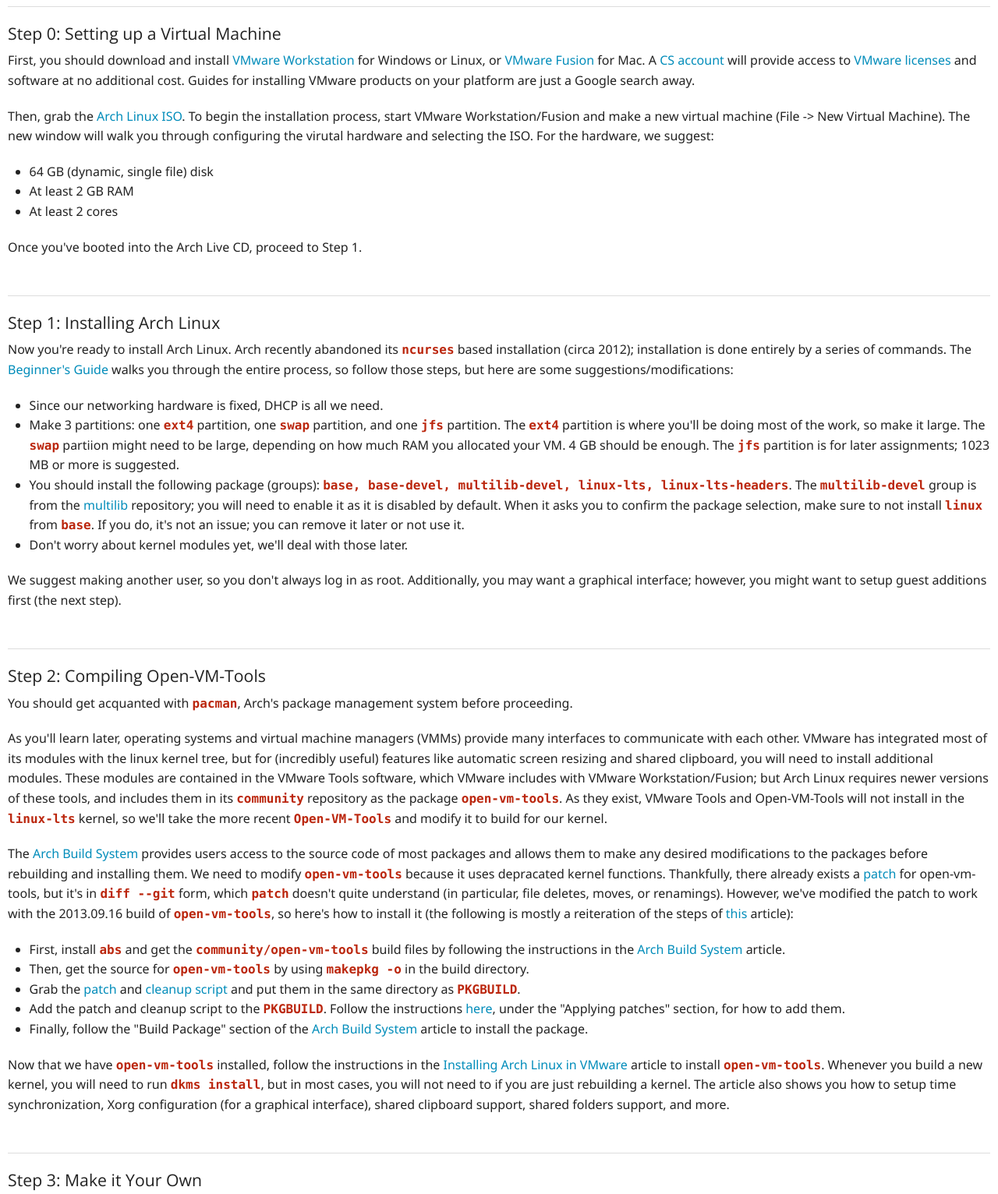
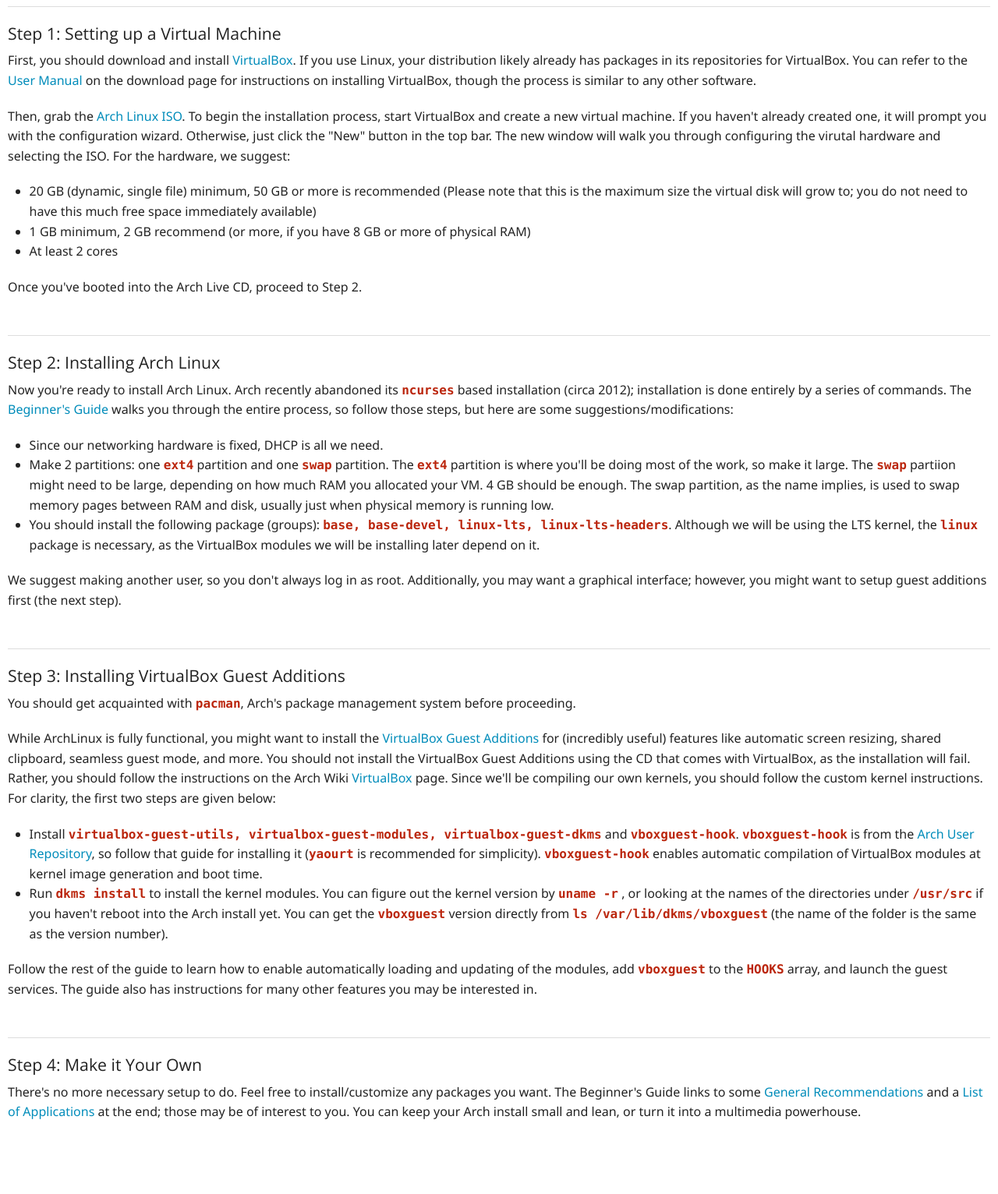
Before and after one commit to aetavakkol/cs4118-pub, a plain HTML site: page setup_guide/index.html in a window 1280 px wide. Shown: the part 380-1912 px from the top of the page at 78% size. After the commit the page ends 1850 px from the top, so only its background shows below. Drawn offline with nearby package versions, Linux system fonts and the light colour scheme.

Commit message:
Modified the instructions to use VirtualBox, instead of VMware

```diff
--- a/setup_guide/index.html
+++ b/setup_guide/index.html
@@ -61,17 +61,17 @@
                  -->
             <dd data-magellan-arrival="preface" class="active"><a
             href="#preface">Preface</a></dd>
-            <dd data-magellan-arrival="step0"><a href="#step0">Step 0</a></dd>
             <dd data-magellan-arrival="step1"><a href="#step1">Step 1</a></dd>
             <dd data-magellan-arrival="step2"><a href="#step2">Step 2</a></dd>
             <dd data-magellan-arrival="step3"><a href="#step3">Step 3</a></dd>
+            <dd data-magellan-arrival="step4"><a href="#step4">Step 4</a></dd>
         </dl>
     </div>
 
     <!-- The page content (surrounded by a div just for the padding) -->
     <div id="container">
         <h3 id="title">Setting up an Arch Linux (x64) Virtual Machine in
-            VMware</h3>
+            VirtualBox</h3>
 
         <br />
 
@@ -98,7 +98,7 @@
             to help walk you through even the obscure features of the
             distribution. This guide will point you to Arch guides detailing
             how to setup your system and detail any modifications necessary
-            to get it to work on VMware Workstation.
+            to get it to work on VirtualBox.
         </p>
         <p>
             <i>We recommend you use a virtual machine manager for this class,
@@ -107,72 +107,68 @@
             of this course.</i>
         </p>
 
-        <h5 data-magellan-destination="step0" id="step0" class="marker">A</h5>
+        <h5 data-magellan-destination="step1" id="step1" class="marker">A</h5>
         <hr>
-        <h5>Step 0: Setting up a Virtual Machine</h5>
+        <h5>Step 1: Setting up a Virtual Machine</h5>
         <p>
             First, you should download and install <a
-            href="http://www.vmware.com/products/ws/">VMware
-            Workstation</a> for Windows or Linux, or <a
-            href="http://www.vmware.com/products/fusion/">VMware Fusion</a> for
-            Mac. A <a href="http://www.cs.columbia.edu/~crf/accounts/">CS
-            account</a> will provide access to <a
-            href="http://www1.cs.columbia.edu/crf/software/vmware">VMware
-            licenses</a> and software at no additional cost. Guides for
-            installing VMware products on your platform are just a Google
-            search away.
+            href="https://www.virtualbox.org/wiki/Downloads">VirtualBox</a>.
+			If you use Linux, your distribution likely already has
+			packages in its repositories for VirtualBox. You can refer to
+			the <a href="https://www.virtualbox.org/manual/UserManual.html
+			">User Manual</a> on the download page for instructions on
+			installing VirtualBox, though the process is similar to any
+			other software.
         </p>
         <p>
             Then, grab the <a href="https://www.archlinux.org/download/">Arch
-            Linux ISO</a>. To begin the installation process, start VMware
-            Workstation/Fusion and make a new virtual machine (File -> New
-            Virtual Machine). The new window will walk you through configuring
-            the virutal hardware and selecting the ISO. For the hardware,
-            we suggest:
+            Linux ISO</a>. To begin the installation process, start VirtualBox
+			and create a new virtual machine. If you haven't already created
+			one, it will prompt you with the configuration wizard. Otherwise,
+			just click the "New" button in the top bar. The new window will
+			walk you through configuring the virutal hardware and selecting
+			the ISO. For the hardware, we suggest:
         </p>
         <ul>
-            <li>64 GB (dynamic, single file) disk</li>
-            <li>At least 2 GB RAM</li>
+            <li>20 GB (dynamic, single file) minimum, 50 GB or more is
+				recommended (Please note that this is the maximum size the
+				virtual disk will grow to; you do not need to have this much
+				free space immediately available)</li>
+            <li>1 GB minimum, 2 GB recommend (or more, if you have 8 GB or
+				more of physical RAM)</li>
             <li>At least 2 cores</li>
         </ul>
         <p>
-            Once you've booted into the Arch Live CD, proceed to Step 1.
+            Once you've booted into the Arch Live CD, proceed to Step 2.
         </p>
 
-        <h5 data-magellan-destination="step1" id="step1" class="marker">A</h5>
+        <h5 data-magellan-destination="step2" id="step2" class="marker">A</h5>
         <hr>
-        <h5>Step 1: Installing Arch Linux</h5>
+        <h5>Step 2: Installing Arch Linux</h5>
         <p>
             Now you're ready to install Arch Linux. Arch recently abandoned
             its <code>ncurses</code> based installation (circa 2012);
             installation is done entirely by a series of commands. The <a
-            href="https://wiki.archlinux.org/index.php/Beginners'_Guide">Beginner's
-            Guide</a> walks you through the entire process, so follow those
-            steps, but here are some suggestions/modifications:
+            href="https://wiki.archlinux.org/index.php/Beginners'_Guide">
+			Beginner's Guide</a> walks you through the entire process, so
+			follow those steps, but here are some suggestions/modifications:
         </p>
         <ul>
             <li>Since our networking hardware is fixed, DHCP is all
                 we need.</li>
-            <li>Make 3 partitions: one <code>ext4</code> partition,
-                one <code>swap</code> partition, and one <code>jfs</code>
-                partition. The <code>ext4</code> partition is where
-                you'll be doing most of the work, so make it large. The
-                <code>swap</code> partiion might need to be large,
-                depending on how much RAM you allocated your VM. 4 GB
-                should be enough. The <code>jfs</code> partition is for
-                later assignments; 1023 MB or more is suggested.</li>
-            <li>You should install the following package (groups):
-                <code>base, base-devel, multilib-devel, linux-lts,
-                linux-lts-headers</code>. The
-                <code>multilib-devel</code> group is from the <a
-                href="https://wiki.archlinux.org/index.php/Multilib">
-                multilib</a> repository; you will need to enable it as
-                it is disabled by default. When it asks you to confirm
-                the package selection, make sure to not install
-                <code>linux</code> from <code>base</code>. If you do, it's
-                not an issue; you can remove it later or not use it.</li>
-            <li>Don't worry about kernel modules yet, we'll deal with
-                those later.</li>
+            <li>Make 2 partitions: one <code>ext4</code> partition and
+                one <code>swap</code> partition. The <code>ext4</code>
+				partition is where you'll be doing most of the work, so
+				make it large. The <code>swap</code> partiion might need
+				to be large, depending on how much RAM you allocated your
+				VM. 4 GB should be enough. The swap partition, as the
+				name implies, is used to swap memory pages between RAM
+				and disk, usually just when physical memory is running low.
+            <li>You should install the following package (groups): <code>
+				base, base-devel, linux-lts, linux-lts-headers</code>.
+				Although we will be using the LTS kernel, the <code>linux
+				</code> package is necessary, as the VirtualBox modules we
+				will be installing later depend on it.</li>
         </ul>
         <p>
             We suggest making another user, so you don't always log in as
@@ -180,85 +176,70 @@
             you might want to setup guest additions first (the next step).
         </p>
 
-        <h5 data-magellan-destination="step2" id="step2" class="marker">A</h5>
+        <h5 data-magellan-destination="step3" id="step3" class="marker">A</h5>
         <hr>
-        <h5>Step 2: Compiling Open-VM-Tools</h5>
+        <h5>Step 3: Installing VirtualBox Guest Additions</h5>
 
         <p>
-            You should get acquanted with <code>pacman</code>, Arch's package
+            You should get acquainted with <code>pacman</code>, Arch's package
             management system before proceeding.
         </p>
         <p>
-            As you'll learn later, operating systems and virtual machine
-            managers (VMMs) provide many interfaces to communicate with each
-            other. VMware has integrated most of its modules with the linux
-            kernel tree, but for (incredibly useful) features like automatic
-            screen resizing and shared clipboard, you will need to install
-            additional modules. These modules are contained in the VMware Tools
-            software, which VMware includes with VMware Workstation/Fusion;
-            but Arch Linux requires newer versions of these tools, and
-            includes them in its <code>community</code> repository as the
-            package <code>open-vm-tools</code>. As they exist, VMware Tools
-            and Open-VM-Tools will not install in the <code>linux-lts</code>
-            kernel, so we'll take the more recent <code>Open-VM-Tools</code>
-            and modify it to build for our kernel.
+            While ArchLinux is fully functional, you might want to install
+			the <a href="https://www.virtualbox.org/manual/ch04.html">
+			VirtualBox Guest Additions</a> for (incredibly useful)
+			features like automatic screen resizing, shared clipboard,
+			seamless guest mode, and more. You should not install the
+			VirtualBox Guest Additions using the CD that comes with
+			VirtualBox, as the installation will fail. Rather, you should
+			follow the instructions on the Arch Wiki <a href="
+			https://wiki.archlinux.org/index.php/VirtualBox#Installation_st
+			eps_for_Arch_Linux_guests">VirtualBox</a> page. Since we'll
+			be compiling our own kernels, you should follow the custom
+			kernel instructions. For clarity, the first two steps are
+			given below:
         </p>
-        <p>
-            The <a
-            href="https://wiki.archlinux.org/index.php/Arch_Build_System">Arch
-            Build System</a> provides users access to the source code of most
-            packages and allows them to make any desired modifications to
-            the packages before rebuilding and installing them. We need to
-            modify <code>open-vm-tools</code> because it uses depracated
-            kernel functions. Thankfully, there already exists a <a
-            href="https://gist.github.com/kikairoya/6218671">patch</a>
-            for open-vm-tools, but it's in <code>diff --git</code>
-            form, which <code>patch</code> doesn't quite understand
-            (in particular, file deletes, moves, or renamings). However,
-            we've modified the patch to work with the 2013.09.16 build
-            of <code>open-vm-tools</code>, so here's how to install it
-            (the following is mostly a reiteration of the steps of <a
-            href="https://wiki.archlinux.org/index.php/Patching_in_ABS">this</a>
-            article):
-        </p>
-        <ul>
-            <li>First, install <code>abs</code> and
-                get the <code>community/open-vm-tools</code>
-                build files by following the instructions in the <a
-                href="https://wiki.archlinux.org/index.php/Arch_Build_System">Arch
-                Build System</a> article.</li>
-            <li>Then, get the source for <code>open-vm-tools</code> by using
-                <code>makepkg -o</code> in the build directory.</li>
-            <li>Grab the <a href="files/ovmt-linux-3.10.patch">patch</a>
-                and <a href="files/cleanup.sh">cleanup script</a> and put them
-                in the same directory as <code>PKGBUILD</code>.</li>
-            <li>Add the patch and cleanup script to the
-                <code>PKGBUILD</code>. Follow the instructions <a
-                href="https://wiki.archlinux.org/index.php/Patching_in_ABS">here</a>,
-                under the "Applying patches" section, for how to add them.</li>
-            <li>Finally, follow the "Build Package" section of the <a
-                href="https://wiki.archlinux.org/index.php/Arch_Build_System">Arch
-                Build System</a> article to install the package.</li>
-        </ul>
-        <p>
-            Now that we have <code>open-vm-tools</code>
-            installed, follow the instructions in the <a
-            href="https://wiki.archlinux.org/index.php/Installing_Arch_Linux_in_VMware">Installing
-            Arch Linux in VMware</a> article to install
-            <code>open-vm-tools</code>. Whenever you build a new kernel, you
-            will need to run <code>dkms install</code>, but in most cases,
-            you will not need to if you are just rebuilding a kernel. The
-            article also shows you how to setup time synchronization, Xorg
-            configuration (for a graphical interface), shared clipboard support,
-            shared folders support, and more.
-        </p>
+		<ul>
+			<li>Install <code>virtualbox-guest-utils,
+				virtualbox-guest-modules, virtualbox-guest-dkms</code> and
+				<code>vboxguest-hook</code>. <code>vboxguest-hook</code> is
+				from the <a href="
+				https://wiki.archlinux.org/index.php/Arch_User_Repository#Insta
+				lling_packages">Arch User Repository</a>, so follow that
+				guide for installing it (<code>yaourt</code> is recommended
+				for simplicity). <code>vboxguest-hook</code> enables
+				automatic compilation of VirtualBox modules at kernel image
+				generation and boot time.</li>
+			<li>Run <code>dkms install</code> to install the kernel modules.
+				You can figure out the kernel version by <code>uname -r</code>
+				, or looking at the names of the directories under <code>
+				/usr/src</code> if you haven't reboot into the Arch install
+				yet. You can get the <code>vboxguest</code> version directly
+				from <code> ls /var/lib/dkms/vboxguest</code> (the name of
+				the folder is the same as the version number).</li>
+		</ul>
+		<p>
+			Follow the rest of the guide to learn how to enable automatically
+			loading and updating of the modules, add <code>vboxguest</code> to
+			the <code> HOOKS</code> array, and launch the guest services. The
+			guide also has instructions for many other features you may be
+			interested in.
+		</p>
 
-        <h5 data-magellan-destination="step3" id="step3" class="marker">A</h5>
+        <h5 data-magellan-destination="step4" id="step4" class="marker">A</h5>
         <hr>
-        <h5>Step 3: Make it Your Own</h5>
+        <h5>Step 4: Make it Your Own</h5>
 
         <p>
-            There's no more necessary setup to do. Feel free to install/customize any packages you want. The Beginner's Guide links to some <a href="https://wiki.archlinux.org/index.php/General_Recommendations">General Recommendations</a> and a <a href="https://wiki.archlinux.org/index.php/List_of_Applications">List of Applications</a> at the end; those may be of interest to you. You can keep your Arch install small and lean, or turn it into a multimedia powerhouse.
+            There's no more necessary setup to do. Feel free to
+			install/customize any packages you want. The Beginner's Guide
+			links to some <a href="
+			https://wiki.archlinux.org/index.php/General_Recommendations">
+			General Recommendations</a> and a <a href="
+			https://wiki.archlinux.org/index.php/List_of_Applications">
+			List of Applications</a> at the end; those may be of interest
+			to you. You can keep your Arch install small and lean, or
+			turn it into a multimedia powerhouse.
         </p>
     </div>
 
@@ -274,7 +255,7 @@
         /* a tags enclosed in some other tag of class smooth will be scrolled
            using a smooth effect the scroll will end 6 units (not exactly
            pixels, it seems) above their destination. */
-        $('.smooth a').smoothScroll({offset:-25});
+        $('.smooth a').smoothScroll({offset:-18});
     </script>
 </body>
 </html>
```
